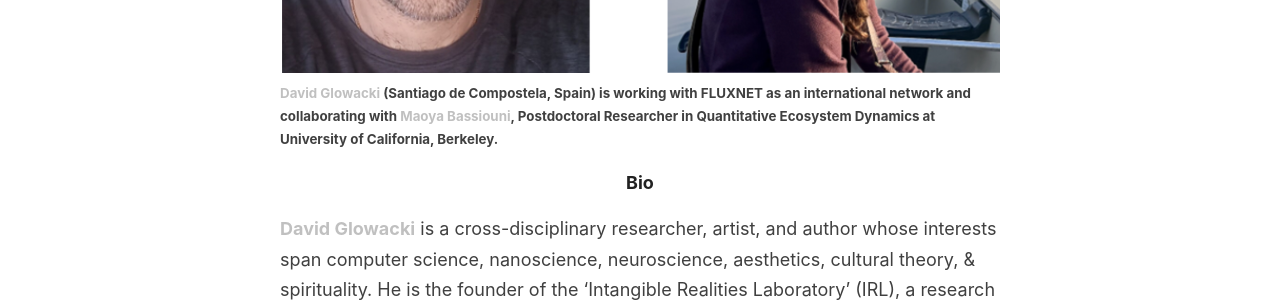
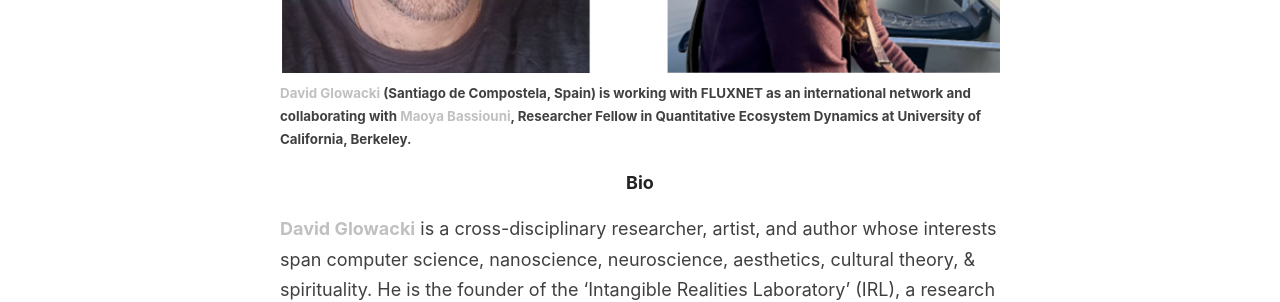
Before and after one commit to fluxnetart/fluxnetart.github.io, a Jekyll site: the page built from _posts/2024-10-08-David.md, in a window 1280 px wide. Shown: the part 713-1015 px from the top of the page. Built offline with Jekyll 4.4.1, drawn with Linux system fonts in a browser that asks for light colours.

Commit message:
change heading

```diff
--- a/_posts/2024-10-08-David.md
+++ b/_posts/2024-10-08-David.md
@@ -7,7 +7,7 @@ categories: artistpage
 
 <figure class="half">
 	<img src="https://fluxnetart.github.io/images/David_Maoya.png">
-	<figcaption style="font-size: 20;"><b><a href="https://glow-wacky.com/">David Glowacki</a> (Santiago de Compostela, Spain) is working with FLUXNET as an international network and collaborating with <a href="https://research.maoya.io">Maoya Bassiouni</a>, Postdoctoral Researcher in Quantitative Ecosystem Dynamics at University of California, Berkeley.</b></figcaption>
+	<figcaption style="font-size: 20;"><b><a href="https://glow-wacky.com/">David Glowacki</a> (Santiago de Compostela, Spain) is working with FLUXNET as an international network and collaborating with <a href="https://research.maoya.io">Maoya Bassiouni</a>, Researcher Fellow in Quantitative Ecosystem Dynamics at University of California, Berkeley.</b></figcaption>
 </figure>
 
 
```
Also changed, not shown: _pages/news.md (+1 -1 lines).
